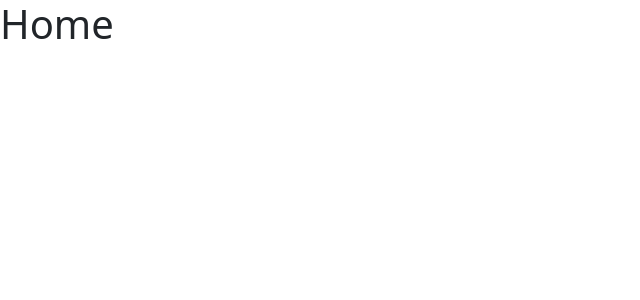
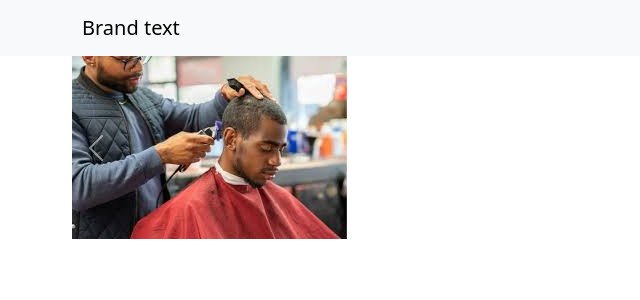
Before and after one commit to Zer0-01/kokohub-web, a React (Vite) app: page /home in a window 1280 px wide. Shown: the top 300 px of the page, without its empty margins (0-640 px from the left). Built offline with nearby package versions, Linux system fonts and the light colour scheme.

Commit message:
feat: add carousel component to the home

```diff
--- a/src/features/home/Home.tsx
+++ b/src/features/home/Home.tsx
@@ -1,8 +1,29 @@
+import { Carousel } from "react-bootstrap";
+import HomeNavbar from "./components/HomeNavbar";
+import carousel1 from '../../assets/carousel1.jpeg';
+import carousel2 from '../../assets/carousel2.jpeg';
+
 const Home = () => {
     return (
-        <div>
-            <h1>Home</h1>
-        </div>
+        <>
+            <HomeNavbar />
+            <Carousel>
+                <Carousel.Item>
+                    <img src={carousel1} alt="" />
+                    <Carousel.Caption>
+                        <h3>First slide label</h3>
+                        <p>Nulla vitae elit libero, a pharetra augue mollis interdum.</p>
+                    </Carousel.Caption>
+                </Carousel.Item>
+                <Carousel.Item>
+                    <img src={carousel2} alt="" />
+                    <Carousel.Caption>
+                        <h3>Second slide label</h3>
+                        <p>Lorem ipsum dolor sit amet, consectetur adipiscing elit.</p>
+                    </Carousel.Caption>
+                </Carousel.Item>
+            </Carousel>
+        </>
     );
 };
 
--- /dev/null
+++ b/src/features/home/components/HomeNavbar.tsx
@@ -0,0 +1,15 @@
+import { Container, Navbar } from 'react-bootstrap'
+
+const HomeNavbar = () => {
+    return (
+        <>
+            <Navbar className="bg-body-tertiary">
+                <Container>
+                    <Navbar.Brand>Brand text</Navbar.Brand>
+                </Container>
+            </Navbar>
+        </>
+    )
+}
+
+export default HomeNavbar
```
Also changed, not shown: src/assets/carousel1.jpeg (added), src/assets/carousel2.jpeg (added).
